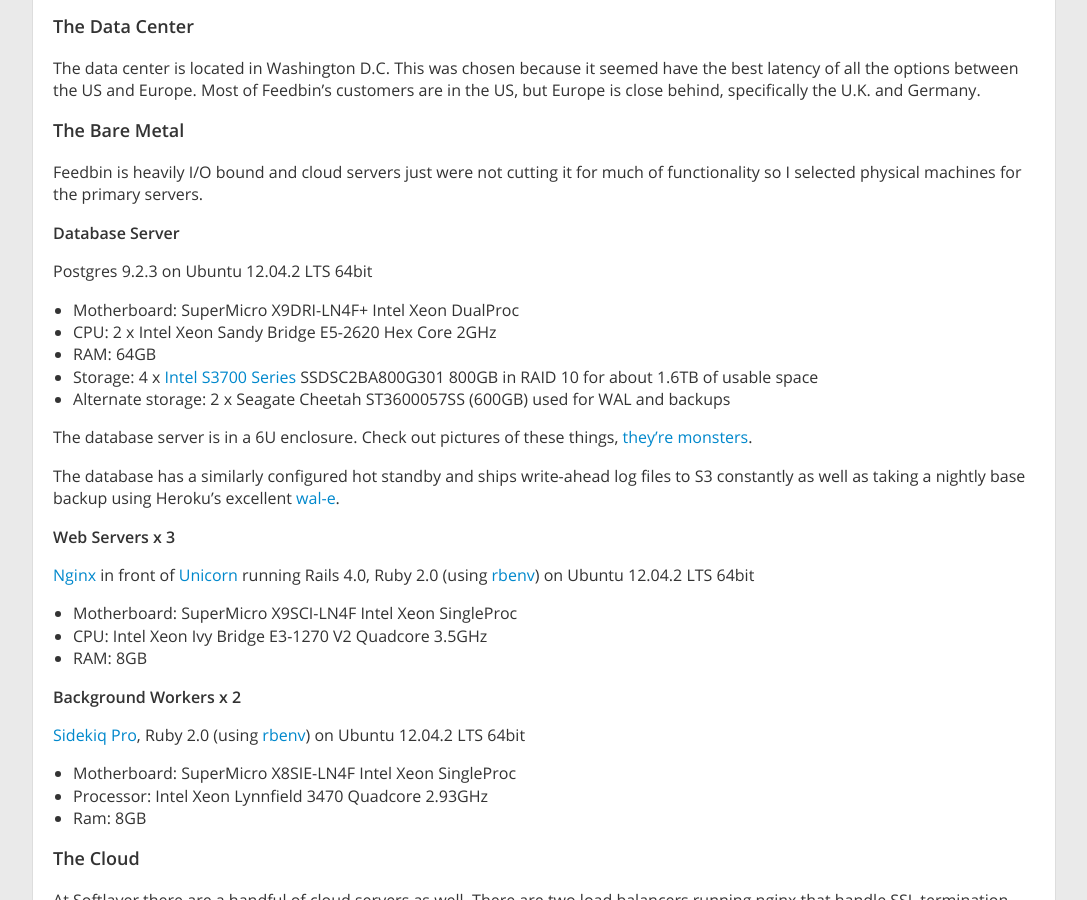
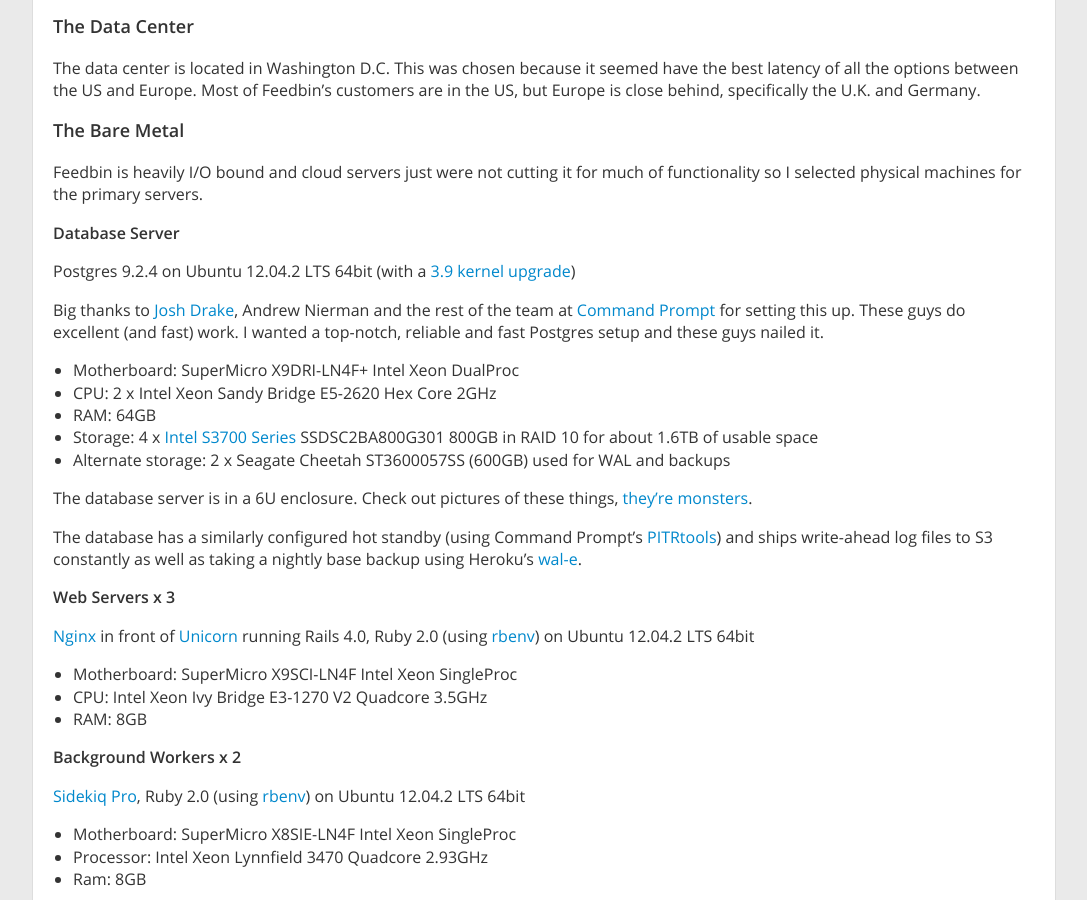
Before and after one commit to digideskio/feedbin-blog, a Jekyll site: the page built from _posts/2013-06-28-full-metal-hosting.md, in a window 1280 px wide and 900 px high, scrolled down 604 px. Shown: the whole window, without its empty margins (96-1183 px from the left). Built offline with Jekyll 4.4.1, drawn with Linux system fonts in a browser that asks for light colours; comment, search, counter and statistics services are not loaded.

Commit message:
Added credits.

```diff
--- a/_posts/2013-06-28-full-metal-hosting.md
+++ b/_posts/2013-06-28-full-metal-hosting.md
@@ -22,7 +22,9 @@
 
 **Database Server**
 
-Postgres 9.2.3 on Ubuntu 12.04.2 LTS 64bit
+Postgres 9.2.4 on Ubuntu 12.04.2 LTS 64bit (with a [3.9 kernel upgrade](http://commandprompt.com/blogs/joshua_drake/2013/06/the_steaming_pile_that_is_precise_with_kernel_32))
+
+Big thanks to [Josh Drake](http://www.commandprompt.com/blogs/joshua_drake/), Andrew Nierman and the rest of the team at [Command Prompt](http://commandprompt.com/) for setting this up. These guys do excellent (and fast) work. I wanted a top-notch, reliable and fast Postgres setup and these guys nailed it.
 
 - Motherboard: SuperMicro X9DRI-LN4F+ Intel Xeon DualProc
 - CPU: 2 x Intel Xeon Sandy Bridge E5-2620 Hex Core 2GHz
@@ -32,7 +34,7 @@
 
 The database server is in a 6U enclosure. Check out pictures of these things, [they're monsters](http://tinyurl.com/nt7wclk).
 
-The database has a similarly configured hot standby and ships write-ahead log files to S3 constantly as well as taking a nightly base backup using Heroku's excellent [wal-e](https://github.com/wal-e/wal-e).
+The database has a similarly configured hot standby (using Command Prompt's [PITRtools](https://github.com/commandprompt/PITRTools)) and ships write-ahead log files to S3 constantly as well as taking a nightly base backup using Heroku's [wal-e](https://github.com/wal-e/wal-e).
 
 **Web Servers x 3**
 
```
